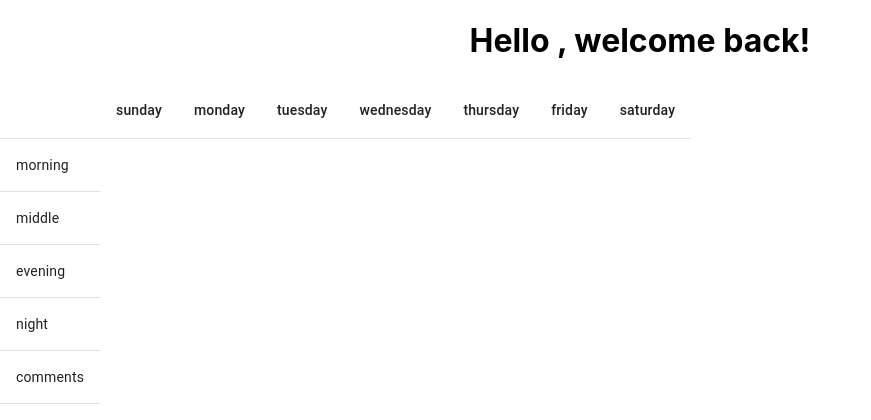
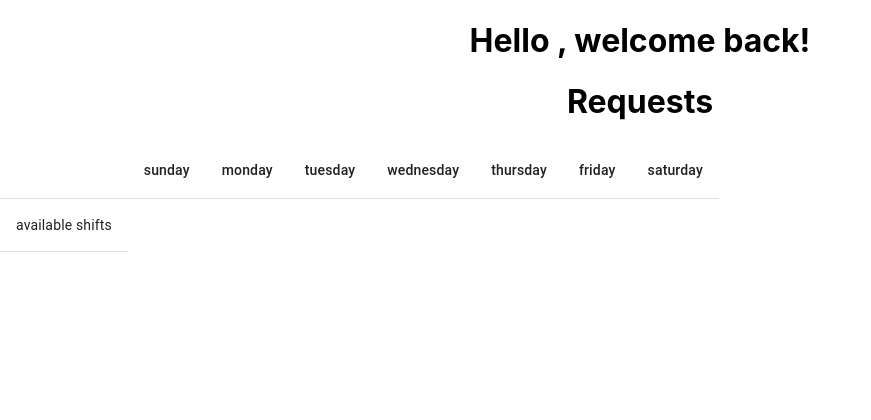
Before and after one commit to yoav235/shift-manger-react, a React (Create React App) app in the folder shift-manager-react/: page /home in a window 1280 px wide. Shown: the top 420 px of the page, without its empty margins (0-871 px from the left). Built offline with nearby package versions, Linux system fonts and the light colour scheme.

Commit message:
added the requests component

```diff
--- a/shift-manager-react/src/components/Home.jsx
+++ b/shift-manager-react/src/components/Home.jsx
@@ -1,38 +1,14 @@
 import React from "react";
 import {TableContainer, TableCell, Table, TableBody, TableRow, Paper, TableHead} from "@mui/material";
+import Requests from "./user-components/Requests";
 
 
-const daysArray = ["", "sunday", "monday", "tuesday", "wednesday", "thursday", "friday", "saturday"];
 
 function Home({user, shifts, onShiftChange}) {
     return (
         <div>
             <h1>Hello {user?.name || ""}, welcome back!</h1>
-            <TableContainer>
-                <TableHead>
-                    <TableRow>
-                        {daysArray.map((day, i) => <TableCell key={i}>{day}</TableCell>)}
-                    </TableRow>
-                </TableHead>
-                <TableBody>
-                    <TableRow>
-                        <TableCell>morning</TableCell>
-                    </TableRow>
-                    <TableRow>
-                        <TableCell>middle</TableCell>
-                    </TableRow>
-                    <TableRow>
-                        <TableCell>evening</TableCell>
-                    </TableRow>
-                    <TableRow>
-                        <TableCell>night</TableCell>
-                    </TableRow>
-                    <TableRow>
-                        <TableCell>comments</TableCell>
-                    </TableRow>
-                </TableBody>
-
-            </TableContainer>
+            <Requests></Requests>
         </div>
     );
 }
--- a/shift-manager-react/src/components/user-components/Requests.jsx
+++ b/shift-manager-react/src/components/user-components/Requests.jsx
@@ -1,10 +1,27 @@
 import React from "react";
+import {TableBody, TableCell, TableContainer, TableHead, TableRow} from "@mui/material";
+
+
+const daysArray = ["", "sunday", "monday", "tuesday", "wednesday", "thursday", "friday", "saturday"];
 
 
 function Requests() {
     return (
         <div>
             <h1>Requests</h1>
+            <TableContainer>
+                <TableHead>
+                    <TableRow>
+                        {daysArray.map((day, i) => <TableCell key={i}>{day}</TableCell>)}
+                    </TableRow>
+                </TableHead>
+                <TableBody>
+                    <TableRow>
+                        <TableCell>available shifts</TableCell>
+                    </TableRow>
+                </TableBody>
+
+            </TableContainer>
         </div>
     );
 }
```
